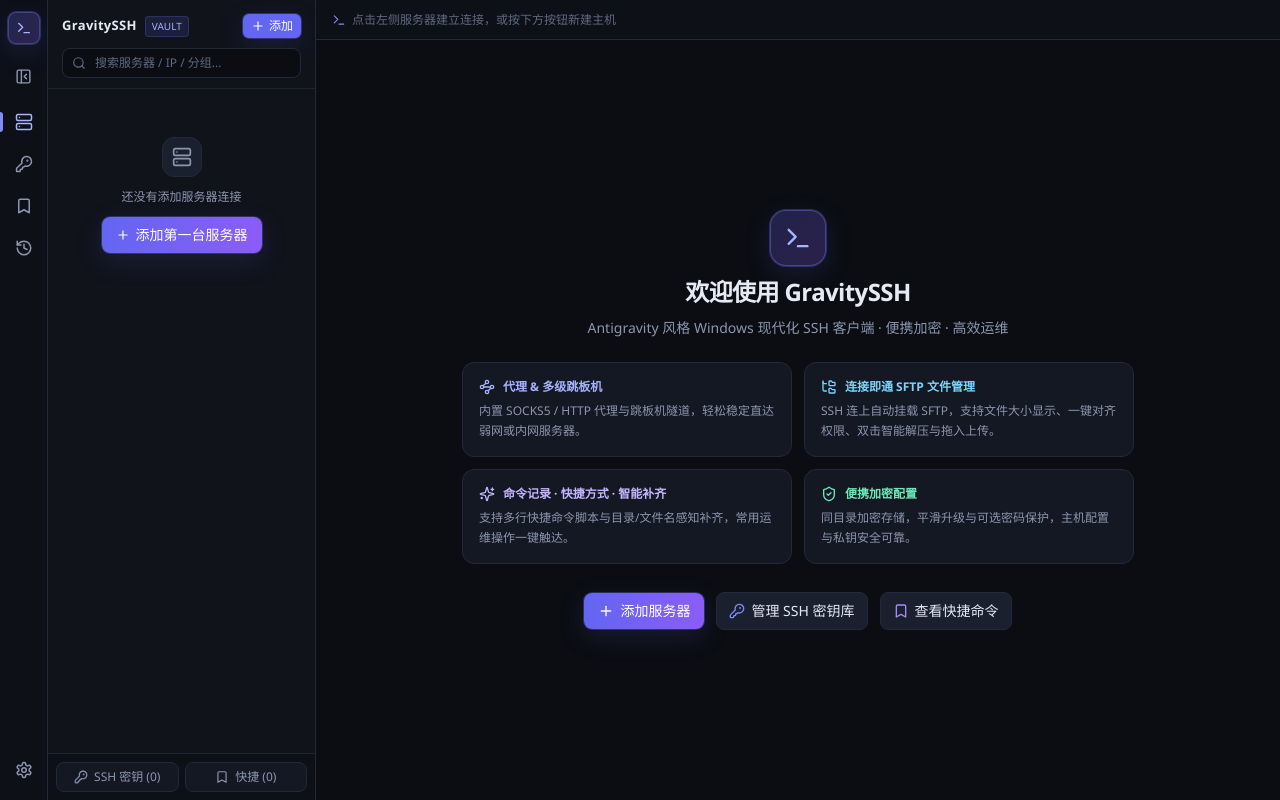
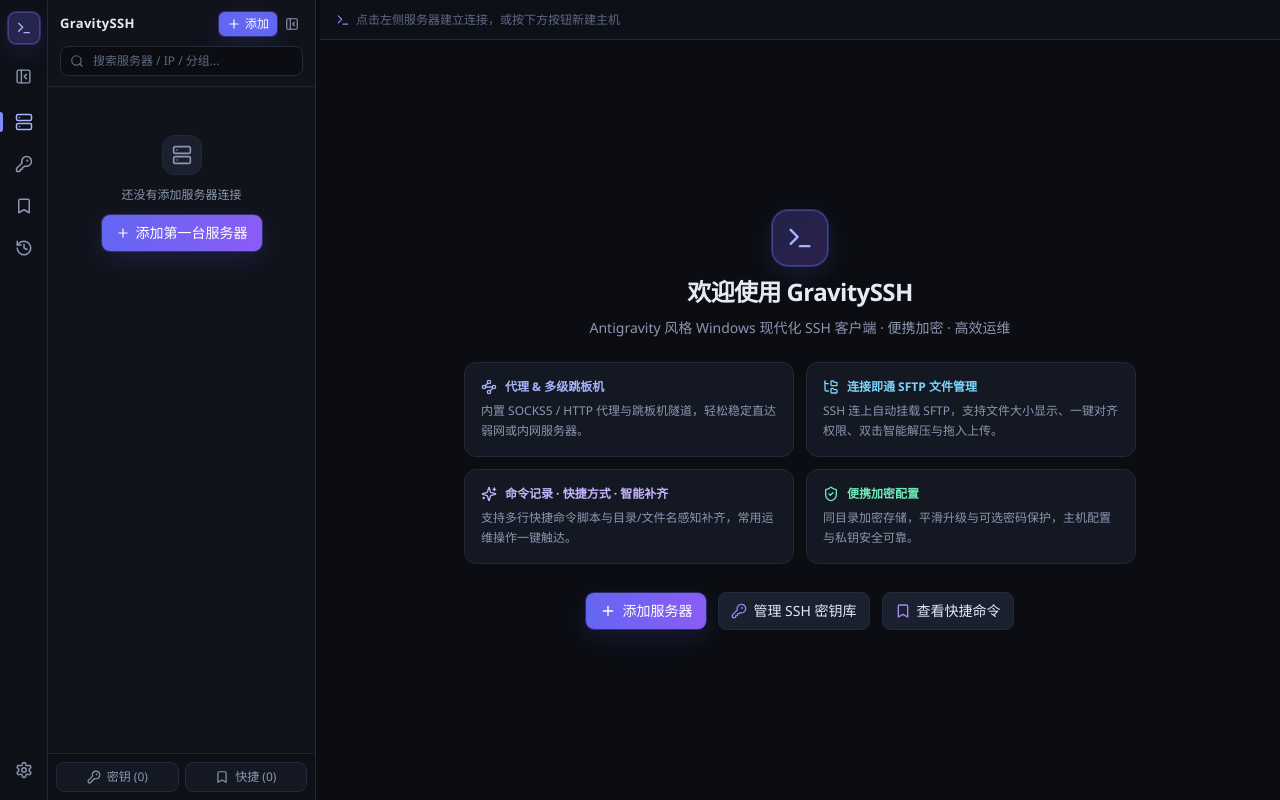
Before and after one commit to yellowdking/GravitySSH, a React (Vite) app in the folder frontend/: page / in a window 1280 px wide. Built offline with nearby package versions, Linux system fonts and the light colour scheme.

Commit message:
feat(sidebar): collapsible and draggable-width Antigravity sidebar

```diff
--- a/frontend/src/components/Sidebar.tsx
+++ b/frontend/src/components/Sidebar.tsx
@@ -1,13 +1,19 @@
 import React, { useMemo, useState } from 'react'
-import { Bookmark, ChevronDown, ChevronRight, KeyRound, Plus, Search, Server } from 'lucide-react'
+import { Bookmark, KeyRound, PanelLeftClose, Plus, Search } from 'lucide-react'
 import type { ServerView, SessionInfo } from '../types'
-import { ServerListItem } from './ServerListItem'
 import { SidebarRail } from './SidebarRail'
+import { SidebarServerList } from './SidebarServerList'
+import { ResizeHandle } from './ResizeHandle'
 
 export type SidebarTab = 'servers' | 'keys' | 'shortcuts' | 'history'
 
 interface SidebarProps {
   activeNav: SidebarTab
+  collapsed: boolean
+  width: number
+  onToggleCollapse: () => void
+  onWidthChange: (nextWidth: number) => void
+  onWidthCommit: (finalWidth: number) => void
   onSelectNav: (tab: SidebarTab) => void
   servers: ServerView[]
   sessions: SessionInfo[]
@@ -22,20 +28,11 @@ interface SidebarProps {
 }
 
 export const Sidebar: React.FC<SidebarProps> = ({
-  activeNav,
-  onSelectNav,
-  servers,
-  sessions,
-  keyCount,
-  shortcutCount,
-  onAddServer,
-  onEditServer,
-  onDeleteServer,
-  onConnectServer,
-  onOpenSettings,
+  activeNav, collapsed, width, onToggleCollapse, onWidthChange, onWidthCommit,
+  onSelectNav, servers, sessions, keyCount, shortcutCount,
+  onAddServer, onEditServer, onDeleteServer, onConnectServer, onOpenSettings,
 }) => {
   const [search, setSearch] = useState('')
-  const [collapsedGroups, setCollapsedGroups] = useState<Record<string, boolean>>({})
 
   const connectedServerIds = useMemo(() => {
     const set = new Set<string>()
@@ -67,70 +64,97 @@ export const Sidebar: React.FC<SidebarProps> = ({
 
   return (
     <div className="flex h-full select-none shrink-0">
-      <SidebarRail activeNav={activeNav} onSelectNav={onSelectNav} onOpenSettings={onOpenSettings} />
+      <SidebarRail
+        activeNav={activeNav}
+        collapsed={collapsed}
+        onSelectNav={onSelectNav}
+        onToggleCollapse={onToggleCollapse}
+        onOpenSettings={onOpenSettings}
+      />
 
-      <div className="w-[268px] bg-ag-sidebar border-r border-ag-border flex flex-col">
-        <div className="px-3.5 pt-3.5 pb-2.5 border-b border-ag-border/80">
-          <div className="flex items-center justify-between mb-2.5">
-            <div className="flex items-center gap-2">
-              <span className="text-[13px] font-semibold tracking-wide text-ag-text">GravitySSH</span>
-              <span className="text-[10px] px-1.5 py-0.5 rounded bg-indigo-500/15 text-indigo-300 border border-indigo-500/25 font-medium">VAULT</span>
-            </div>
-            <button onClick={onAddServer} className="inline-flex items-center gap-1 rounded-md bg-indigo-500 hover:bg-indigo-400 text-white text-xs font-medium px-2 py-1 transition shadow-glow">
+      {!collapsed && (
+        <>
+          <div style={{ width }} className="bg-ag-sidebar border-r border-ag-border flex flex-col min-w-0 shrink-0">
+            <div className="px-3 pt-3 pb-2.5 border-b border-ag-border/80">
+              <div className="flex items-center justify-between gap-1.5 mb-2.5">
+                <span className="text-[13px] font-semibold tracking-wide text-ag-text truncate">GravitySSH</span>
+                <div className="flex items-center gap-1 shrink-0">
+                  <button
+                    onClick={onAddServer}
+                    className="inline-flex items-center gap-1 rounded-md bg-indigo-500 hover:bg-indigo-400 text-white text-xs font-medium px-2 py-1 transition shadow-glow"
+                  >
                     <Plus className="w-3.5 h-3.5" />
                     添加
                   </button>
+                  <button
+                    onClick={onToggleCollapse}
+                    title="折叠侧边栏"
+                    className="p-1 rounded-md text-ag-muted hover:text-ag-text hover:bg-ag-hover/70 transition"
+                  >
+                    <PanelLeftClose className="w-3.5 h-3.5" />
+                  </button>
+                </div>
               </div>
               <div className="relative">
                 <Search className="w-3.5 h-3.5 text-ag-subtle absolute left-2.5 top-1/2 -translate-y-1/2" />
-            <input type="text" value={search} onChange={(e) => setSearch(e.target.value)} placeholder="搜索服务器 / IP / 分组..." className="w-full rounded-lg bg-[#0b0d12] border border-ag-border pl-8 pr-2.5 py-1.5 text-xs text-ag-text placeholder:text-ag-subtle focus:outline-none focus:border-indigo-500/60 transition" />
+                <input
+                  type="text"
+                  value={search}
+                  onChange={(e) => setSearch(e.target.value)}
+                  placeholder="搜索服务器 / IP / 分组..."
+                  className="w-full rounded-lg bg-[#0b0d12] border border-ag-border pl-8 pr-2.5 py-1.5 text-xs text-ag-text placeholder:text-ag-subtle focus:outline-none focus:border-indigo-500/60 transition"
+                />
               </div>
             </div>
 
             <div className="flex-1 overflow-y-auto px-2 py-2 space-y-2">
-          {servers.length === 0 ? (
-            <div className="px-3 py-10 text-center">
-              <div className="w-10 h-10 mx-auto mb-3 rounded-xl bg-ag-elevated border border-ag-border flex items-center justify-center text-ag-muted">
-                <Server className="w-5 h-5" />
+              <SidebarServerList
+                totalServers={servers.length}
+                groupedServers={groupedServers}
+                connectedServerIds={connectedServerIds}
+                onAddServer={onAddServer}
+                onConnectServer={onConnectServer}
+                onEditServer={onEditServer}
+                onDeleteServer={onDeleteServer}
+              />
             </div>
-              <p className="text-xs text-ag-muted mb-3">还没有添加服务器连接</p>
-              <button onClick={onAddServer} className="ag-btn-primary text-xs py-1.5 px-3"><Plus className="w-3.5 h-3.5" />添加第一台服务器</button>
+
+            <div className="p-2 border-t border-ag-border/80 bg-[#0d1017]/80 grid grid-cols-2 gap-1.5">
+              <button
+                onClick={() => onSelectNav('keys')}
+                className={`flex items-center justify-center gap-1.5 py-1.5 px-2 rounded-lg text-xs transition border truncate ${
+                  activeNav === 'keys'
+                    ? 'bg-indigo-500/15 border-indigo-500/40 text-indigo-200'
+                    : 'bg-ag-panel border-ag-border text-ag-muted hover:text-ag-text hover:bg-ag-elevated'
+                }`}
+              >
+                <KeyRound className="w-3.5 h-3.5 shrink-0" />
+                <span className="truncate">密钥 ({keyCount})</span>
+              </button>
+              <button
+                onClick={() => onSelectNav('shortcuts')}
+                className={`flex items-center justify-center gap-1.5 py-1.5 px-2 rounded-lg text-xs transition border truncate ${
+                  activeNav === 'shortcuts'
+                    ? 'bg-indigo-500/15 border-indigo-500/40 text-indigo-200'
+                    : 'bg-ag-panel border-ag-border text-ag-muted hover:text-ag-text hover:bg-ag-elevated'
+                }`}
+              >
+                <Bookmark className="w-3.5 h-3.5 shrink-0" />
+                <span className="truncate">快捷 ({shortcutCount})</span>
+              </button>
             </div>
-          ) : groupedServers.length === 0 ? (
-            <p className="text-xs text-ag-subtle text-center py-8">未找到匹配的服务器</p>
-          ) : (
-            groupedServers.map(([group, list]) => {
-              const collapsed = !!collapsedGroups[group]
-              return (
-                <div key={group}>
-                  <button onClick={() => setCollapsedGroups((prev) => ({ ...prev, [group]: !prev[group] }))} className="w-full flex items-center justify-between px-2 py-1 text-[11px] font-medium uppercase tracking-wider text-ag-subtle hover:text-ag-muted transition">
-                    <span className="flex items-center gap-1">{collapsed ? <ChevronRight className="w-3 h-3" /> : <ChevronDown className="w-3 h-3" />}{group}</span>
-                    <span className="text-[10px] bg-ag-elevated px-1.5 rounded">{list.length}</span>
-                  </button>
-                  {!collapsed && (
-                    <div className="mt-1 space-y-1">
-                      {list.map((srv) => (
-                        <ServerListItem key={srv.id} server={srv} isLive={connectedServerIds.has(srv.id)} onConnect={onConnectServer} onEdit={onEditServer} onDelete={onDeleteServer} />
-                      ))}
           </div>
+          <ResizeHandle
+            width={width}
+            min={180}
+            max={440}
+            direction="right"
+            onChange={onWidthChange}
+            onCommit={onWidthCommit}
+            title="拖动调整侧边栏宽度"
+          />
+        </>
       )}
     </div>
   )
-            })
-          )}
-        </div>
-
-        <div className="p-2 border-t border-ag-border/80 bg-[#0d1017]/80 grid grid-cols-2 gap-1.5">
-          <button onClick={() => onSelectNav('keys')} className={`flex items-center justify-center gap-1.5 py-1.5 px-2 rounded-lg text-xs transition border ${activeNav === 'keys' ? 'bg-indigo-500/15 border-indigo-500/40 text-indigo-200' : 'bg-ag-panel border-ag-border text-ag-muted hover:text-ag-text hover:bg-ag-elevated'}`}>
-            <KeyRound className="w-3.5 h-3.5" />
-            SSH 密钥 ({keyCount})
-          </button>
-          <button onClick={() => onSelectNav('shortcuts')} className={`flex items-center justify-center gap-1.5 py-1.5 px-2 rounded-lg text-xs transition border ${activeNav === 'shortcuts' ? 'bg-indigo-500/15 border-indigo-500/40 text-indigo-200' : 'bg-ag-panel border-ag-border text-ag-muted hover:text-ag-text hover:bg-ag-elevated'}`}>
-            <Bookmark className="w-3.5 h-3.5" />
-            快捷 ({shortcutCount})
-          </button>
-        </div>
-      </div>
-    </div>
-  )
 }
```
Lines whose indentation alone changed are shown as unchanged.
